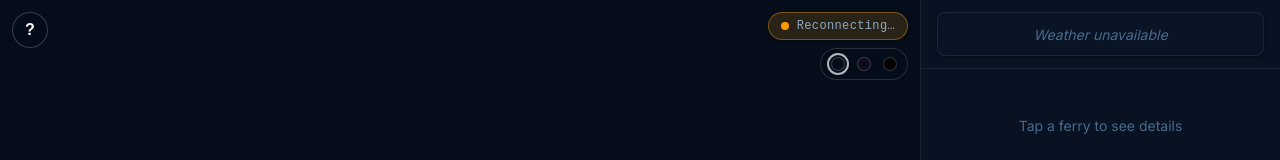
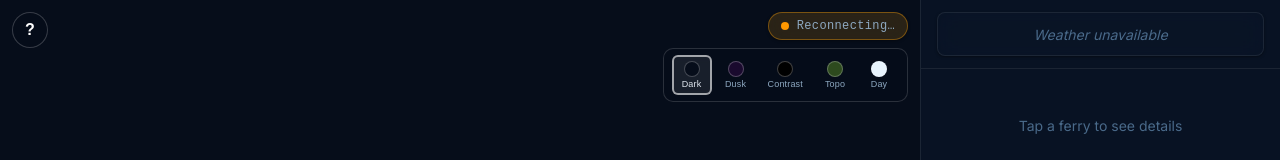
Before and after one commit to 7ports/project-hammer, a React (Vite) app: page / in a window 1280 px wide. Shown: the top 160 px of the page. Built offline with nearby package versions, Linux system fonts and the light colour scheme; no server answers.

Commit message:
feat(ui): busyness operating-hours gate + theme overhaul with map style switching

```diff
--- a/src/components/Map/DockMarkers.tsx
+++ b/src/components/Map/DockMarkers.tsx
@@ -77,7 +77,8 @@ export function DockMarkers({ vessels }: DockMarkersProps) {
 }
 
 function BusynessIndicator({ dockId }: { dockId: string }) {
-  const { level, label, description, indicatorLabel } = useFerryBusyness(dockId);
+  const { level, label, description, indicatorLabel, serviceOperating } = useFerryBusyness(dockId);
+  if (!serviceOperating) return null;
   return (
     <div className={`dock-popup__busyness dock-popup__busyness--${level}`}>
       <span className="dock-popup__busyness-label">{indicatorLabel}</span>
--- a/src/components/Map/FerryMap.tsx
+++ b/src/components/Map/FerryMap.tsx
@@ -4,6 +4,7 @@ import type { MapLibreEvent } from 'maplibre-gl';
 import { config } from '../../lib/config';
 import { HARBOUR_CENTER, DEFAULT_ZOOM } from '../../lib/constants';
 import { loadFerryIcon } from '../../lib/ferryIcon';
+import { useTheme, getMapStyleUrl } from '../../hooks/useTheme';
 import 'maplibre-gl/dist/maplibre-gl.css';
 
 interface FerryMapProps {
@@ -18,6 +19,8 @@
 
 export function FerryMap({ children }: FerryMapProps) {
   const mapRef = useRef<MapRef>(null);
+  const { theme } = useTheme();
+  const mapStyle = getMapStyleUrl(theme, config.maptilerApiKey);
 
   const handleMapLoad = useCallback((event: MapLibreEvent) => {
     loadFerryIcon(event.target);
@@ -33,7 +36,7 @@ export function FerryMap({ children }: FerryMapProps) {
           zoom: DEFAULT_ZOOM,
         }}
         style={{ width: '100%', height: '100%' }}
-        mapStyle={`https://api.maptiler.com/maps/ocean/style.json?key=${config.maptilerApiKey}`}
+        mapStyle={mapStyle}
         onLoad={handleMapLoad}
         attributionControl={{}}
         minZoom={12}
--- a/src/components/UI/ThemeSwitcher.css
+++ b/src/components/UI/ThemeSwitcher.css
@@ -3,45 +3,55 @@
   gap: var(--space-1);
   background: rgba(6, 13, 26, 0.75);
   border: 1px solid rgba(255, 255, 255, 0.15);
-  border-radius: var(--radius-full);
-  padding: var(--space-1) 6px;
+  border-radius: 10px;
+  padding: 6px 8px;
   backdrop-filter: blur(8px);
   -webkit-backdrop-filter: blur(8px);
 }
 
 .theme-switcher__btn {
-  width: 22px;
-  height: 22px;
-  border-radius: 50%;
+  display: flex;
+  flex-direction: column;
+  align-items: center;
+  gap: 3px;
+  padding: 4px 6px;
+  border-radius: 6px;
   border: 2px solid transparent;
   background: none;
   cursor: pointer;
-  padding: 0;
-  display: flex;
-  align-items: center;
-  justify-content: center;
-  transition: border-color 0.15s ease, transform 0.15s ease;
-  /* Ensure minimum touch target via padding compensation */
-  min-width: 22px;
-  min-height: 22px;
+  transition: border-color 0.15s ease, background 0.15s ease;
+  min-width: 40px;
 }
 
 .theme-switcher__btn--active {
-  border-color: rgba(255, 255, 255, 0.7);
+  border-color: rgba(255, 255, 255, 0.6);
+  background: rgba(255, 255, 255, 0.08);
 }
 
 .theme-switcher__btn:hover:not(.theme-switcher__btn--active) {
-  transform: scale(1.1);
-  border-color: rgba(255, 255, 255, 0.3);
+  background: rgba(255, 255, 255, 0.05);
+  border-color: rgba(255, 255, 255, 0.2);
 }
 
 .theme-switcher__swatch {
-  width: 14px;
-  height: 14px;
+  width: 16px;
+  height: 16px;
   border-radius: 50%;
   display: block;
-  border: 1px solid rgba(255, 255, 255, 0.2);
+  border: 1px solid rgba(255, 255, 255, 0.25);
   flex-shrink: 0;
+}
+
+.theme-switcher__label {
+  font-size: 9px;
+  color: var(--text-secondary);
+  letter-spacing: 0.02em;
+  white-space: nowrap;
+  line-height: 1;
+}
+
+.theme-switcher__btn--active .theme-switcher__label {
+  color: var(--text-primary);
 }
 
 .theme-switcher__btn:focus-visible {
--- a/src/components/UI/ThemeSwitcher.tsx
+++ b/src/components/UI/ThemeSwitcher.tsx
@@ -18,6 +18,7 @@ export function ThemeSwitcher() {
           title={t.label}
         >
           <span className="theme-switcher__swatch" style={{ background: t.swatch }} />
+          <span className="theme-switcher__label">{t.label}</span>
         </button>
       ))}
     </div>
--- a/src/hooks/useFerryBusyness.ts
+++ b/src/hooks/useFerryBusyness.ts
@@ -9,6 +9,7 @@ export interface BusynessResult {
   description: string;
   indicatorLabel: string;
   source: 'api' | 'heuristic';
+  serviceOperating: boolean;  // false = outside operating hours
 }
 
 // Per-dock display config (label + descriptions stay dock-specific even though
@@ -59,7 +60,13 @@ const LEVEL_LABELS: Record<BusynessLevel, string> = {
   'very-busy': 'Very Busy',
 };
 
-function buildResult(dockId: string, level: BusynessLevel, source: 'api' | 'heuristic'): BusynessResult {
+function isServiceHours(): boolean {
+  const hour = new Date().getHours();
+  // Ferry operates ~06:30–23:45; closed 00:00–06:00
+  return hour >= 6;
+}
+
+function buildResult(dockId: string, level: BusynessLevel, source: 'api' | 'heuristic', serviceOperating: boolean): BusynessResult {
   const cfg = DOCK_CONFIG[dockId] ?? DOCK_CONFIG['jack-layton'];
   return {
     level,
@@ -67,6 +74,7 @@ function buildResult(dockId: string, level: BusynessLevel, source: 'api' | 'heur
     description: cfg.descriptions[level],
     indicatorLabel: cfg.indicatorLabel,
     source,
+    serviceOperating,
   };
 }
 
@@ -97,9 +105,10 @@ interface BusynessApiResponse {
 const REFRESH_MS = 15 * 60 * 1000; // 15 minutes
 
 export function useFerryBusyness(dockId: string): BusynessResult {
-  const [result, setResult] = useState<BusynessResult>(() =>
-    buildResult(dockId, classifyHeuristic(), 'heuristic')
-  );
+  const [result, setResult] = useState<BusynessResult>(() => {
+    const operating = isServiceHours();
+    return buildResult(dockId, operating ? classifyHeuristic() : 'quiet', 'heuristic', operating);
+  });
   const dockIdRef = useRef(dockId);
   dockIdRef.current = dockId;
 
@@ -113,12 +122,14 @@ export function useFerryBusyness(dockId: string): BusynessResult {
         const data = await res.json() as BusynessApiResponse;
         if (cancelled) return;
 
+        const operating = isServiceHours();
         const level = data.computedLevel ?? classifyHeuristic();
         const source: 'api' | 'heuristic' = data.computedLevel != null ? 'api' : 'heuristic';
-        setResult(buildResult(dockIdRef.current, level, source));
+        setResult(buildResult(dockIdRef.current, level, source, operating));
       } catch {
         if (!cancelled) {
-          setResult(buildResult(dockIdRef.current, classifyHeuristic(), 'heuristic'));
+          const operating = isServiceHours();
+          setResult(buildResult(dockIdRef.current, operating ? classifyHeuristic() : 'quiet', 'heuristic', operating));
         }
       }
     }
@@ -133,7 +144,7 @@ export function useFerryBusyness(dockId: string): BusynessResult {
 
   // Re-derive when dockId changes (level stays same, labels update)
   useEffect(() => {
-    setResult((prev) => buildResult(dockId, prev.level, prev.source));
+    setResult((prev) => buildResult(dockId, prev.level, prev.source, prev.serviceOperating));
   }, [dockId]);
 
   return result;
--- a/src/hooks/useTheme.ts
+++ b/src/hooks/useTheme.ts
@@ -1,14 +1,27 @@
 import { useState, useEffect } from 'react';
 
-export type ThemeId = 'dark' | 'dusk' | 'contrast';
+export type ThemeId = 'dark' | 'dusk' | 'contrast' | 'topo' | 'day';
 
 const STORAGE_KEY = 'ferry-tracker-theme';
 
-export const THEMES: Array<{ id: ThemeId; label: string; swatch: string }> = [
-  { id: 'dark',     label: 'Maritime Dark', swatch: '#060d1a' },
-  { id: 'dusk',     label: 'Nautical Dusk', swatch: '#0d0a1a' },
-  { id: 'contrast', label: 'High Contrast', swatch: '#000000' },
+export const THEMES: Array<{
+  id: ThemeId;
+  label: string;
+  swatch: string;
+  mapStyleId: string;
+  cssTheme: string | null;
+}> = [
+  { id: 'dark',     label: 'Dark',     swatch: '#060d1a', mapStyleId: 'ocean',        cssTheme: null },
+  { id: 'dusk',     label: 'Dusk',     swatch: '#1a0a2e', mapStyleId: 'dataviz-dark', cssTheme: 'dusk' },
+  { id: 'contrast', label: 'Contrast', swatch: '#000000', mapStyleId: 'ocean',        cssTheme: 'contrast' },
+  { id: 'topo',     label: 'Topo',     swatch: '#2d4a1e', mapStyleId: 'topo-v2',      cssTheme: 'topo' },
+  { id: 'day',      label: 'Day',      swatch: '#e8f4fd', mapStyleId: 'streets-v2',   cssTheme: 'day' },
 ];
+
+export function getMapStyleUrl(themeId: ThemeId, apiKey: string): string {
+  const theme = THEMES.find(t => t.id === themeId) ?? THEMES[0];
+  return `https://api.maptiler.com/maps/${theme.mapStyleId}/style.json?key=${apiKey}`;
+}
 
 export function useTheme() {
   const [theme, setThemeState] = useState<ThemeId>(() => {
@@ -16,11 +29,12 @@ export function useTheme() {
   });
 
   useEffect(() => {
+    const themeObj = THEMES.find(t => t.id === theme) ?? THEMES[0];
     const body = document.body;
-    if (theme === 'dark') {
+    if (themeObj.cssTheme == null) {
       body.removeAttribute('data-theme');
     } else {
-      body.setAttribute('data-theme', theme);
+      body.setAttribute('data-theme', themeObj.cssTheme);
     }
     localStorage.setItem(STORAGE_KEY, theme);
   }, [theme]);
--- a/src/index.css
+++ b/src/index.css
@@ -111,6 +111,47 @@
 }
 
 /* ============================================================
+   THEME: Topo
+   ============================================================ */
+[data-theme="topo"] {
+  --ocean-deep:    #0f1a0a;
+  --ocean-mid:     #182612;
+  --ocean-surface: #243318;
+  --ocean-light:   #344d22;
+  --glass-bg:      rgba(15, 26, 10, 0.88);
+  --glass-border:  rgba(120, 200, 80, 0.18);
+  --accent-cyan:     #78c850;
+  --accent-cyan-dim: rgba(120, 200, 80, 0.25);
+  --status-moving:  #78c850;
+  --status-docked:  #a0e060;
+  --text-primary:   rgba(240, 255, 230, 1);
+  --text-secondary: rgba(240, 255, 230, 0.75);
+  --text-muted:     rgba(240, 255, 230, 0.45);
+  --shadow-glow:    0 0 20px rgba(120, 200, 80, 0.2);
+}
+
+/* ============================================================
+   THEME: Day
+   ============================================================ */
+[data-theme="day"] {
+  --ocean-deep:    #e8f4fd;
+  --ocean-mid:     #d0e8f8;
+  --ocean-surface: #b8daf2;
+  --ocean-light:   #9dcaeb;
+  --glass-bg:      rgba(232, 244, 253, 0.92);
+  --glass-border:  rgba(0, 100, 180, 0.2);
+  --accent-cyan:     #0066cc;
+  --accent-cyan-dim: rgba(0, 102, 204, 0.2);
+  --status-moving:  #0066cc;
+  --status-docked:  #008844;
+  --status-offline: #cc2200;
+  --text-primary:   rgba(10, 30, 60, 1);
+  --text-secondary: rgba(10, 30, 60, 0.7);
+  --text-muted:     rgba(10, 30, 60, 0.45);
+  --shadow-glow:    0 0 20px rgba(0, 102, 204, 0.15);
+}
+
+/* ============================================================
    Reset + Base
    ============================================================ */
 *, *::before, *::after {
```
